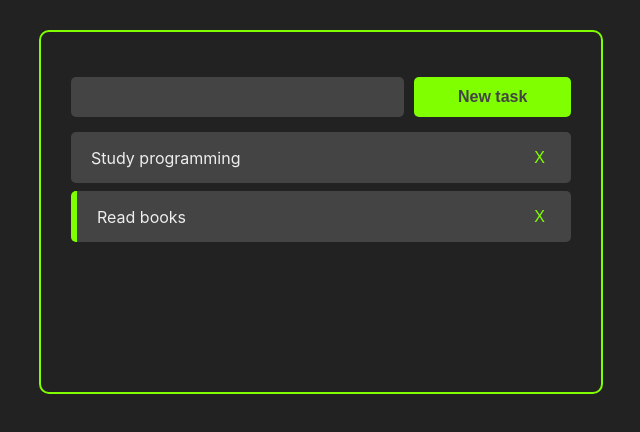
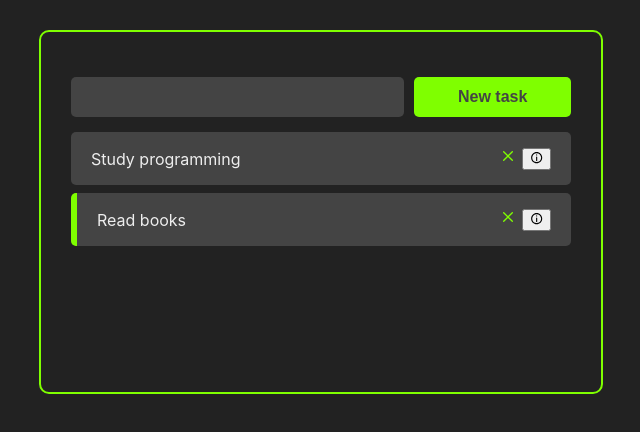
Before and after one commit to Junkes00/react-to-do, a React (Create React App) app: page / in a window 1280 px wide. Shown: the top 432 px of the page, without its empty margins (319-959 px from the left). Built offline with nearby package versions, Linux system fonts and the light colour scheme.

Commit message:
Add react-icons on the project

```diff
--- a/package.json
+++ b/package.json
@@ -8,6 +8,7 @@
     "@testing-library/user-event": "^13.5.0",
     "react": "^18.2.0",
     "react-dom": "^18.2.0",
+    "react-icons": "^4.7.1",
     "react-scripts": "5.0.1",
     "uuid": "^9.0.0",
     "web-vitals": "^2.1.4"
--- a/src/components/Task.jsx
+++ b/src/components/Task.jsx
@@ -1,4 +1,5 @@
 import React from "react";
+import { CgClose, CgInfo } from "react-icons/cg";
 
 import "./Task.css"
 
@@ -8,12 +9,20 @@ const Task = ({ task, handleTaskClickCompleted, handleTaskRemove }) => {
       className="task-container"
       style={task.completed ? { borderLeft: "6px solid chartreuse" } : {}}
     >
-      <div className="task-title" onClick={() => handleTaskClickCompleted(task.id)}>
+      <div className="task-title"
+        onClick={() => handleTaskClickCompleted(task.id)}
+      >
         {task.title}
       </div>
 
       <div className="butons-container">
-        <button className="remove-task-button" onClick={() => handleTaskRemove(task.id)}>X</button>
+        <button className="remove-task-button" onClick={() => handleTaskRemove(task.id)}>
+          <CgClose />
+        </button>
+        <button className="see-task-details-button"
+        >
+          <CgInfo />
+        </button>
       </div>
     </div>
   )
```
Also changed, not shown: 1 other file (tests, documents, lock files or other folders).
